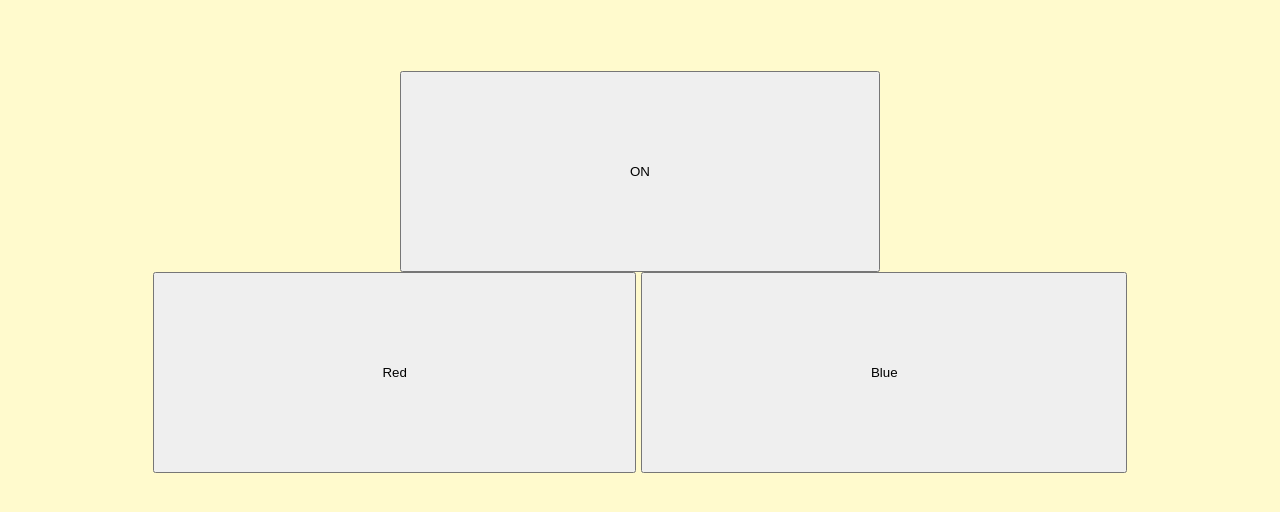
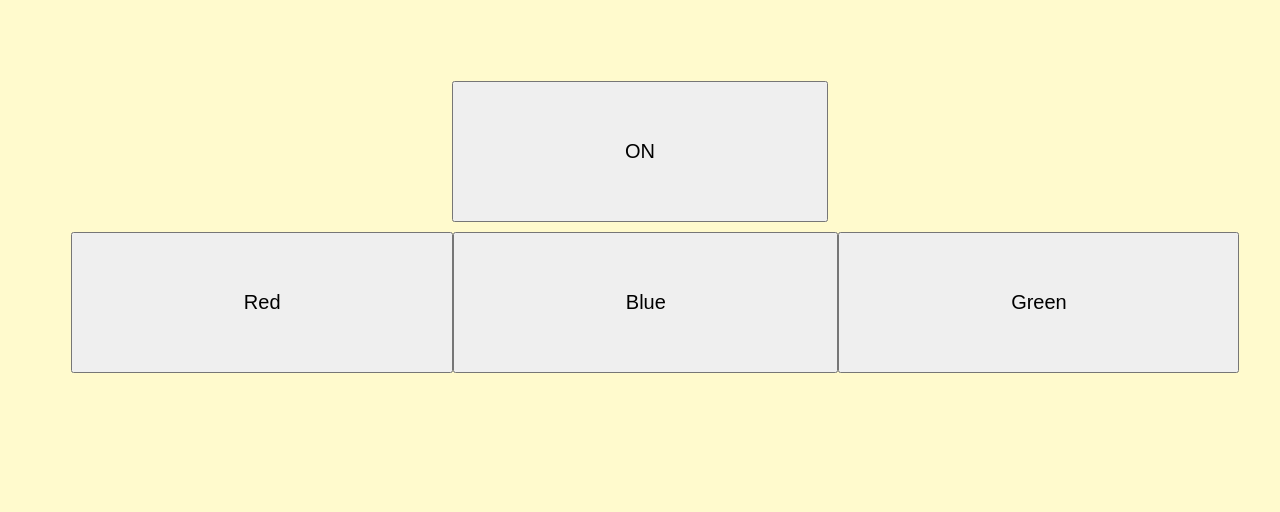
Before and after one commit to ShalomGH/PoolLights, a plain HTML site: page firmware/main/web/index.html in a window 1280 px wide. Drawn offline with Linux system fonts and the light colour scheme.

Commit message:
in progress

```diff
--- a/firmware/main/web/index.html
+++ b/firmware/main/web/index.html
@@ -13,6 +13,7 @@
         <div class="flat-2">
             <button id="red">Red</button>
             <button id="blue">Blue</button>
+            <button id="green">Green</button>
         </div>
     </div>
     </body>
--- a/firmware/main/web/style/style.css
+++ b/firmware/main/web/style/style.css
@@ -2,7 +2,7 @@ body {
     text-align: center;
     height: 100%;
     background: lemonchiffon;
-    font-size: 20px;
+
 }
 
 
@@ -15,17 +15,20 @@ body {
 }
 
 .container-1 div{
-
+    padding-top: 10px;
 }
 
 .flat-1{
     flex: 1;
+
 }
 
 .flat-2{
-    flex: 1;
+    display: flex;
+
 }
 
 button {
-    padding: 8% 20%;
+    padding: 5% 15%;
+    font-size: 20px;
 }
```
